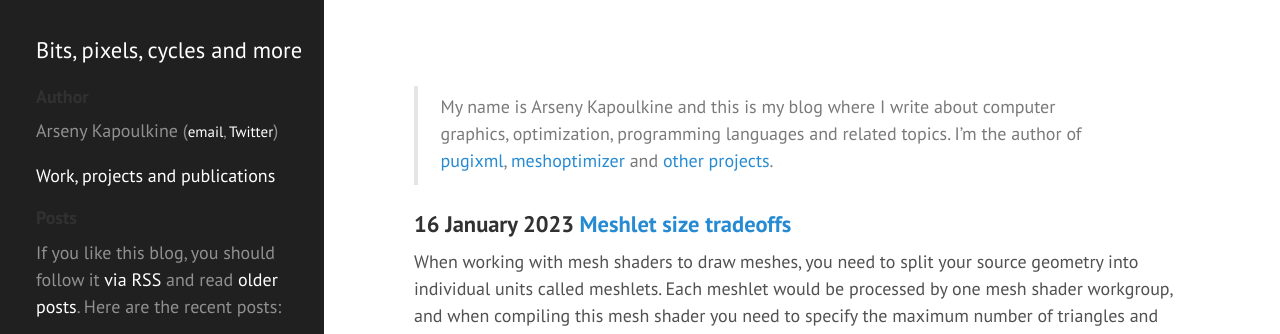
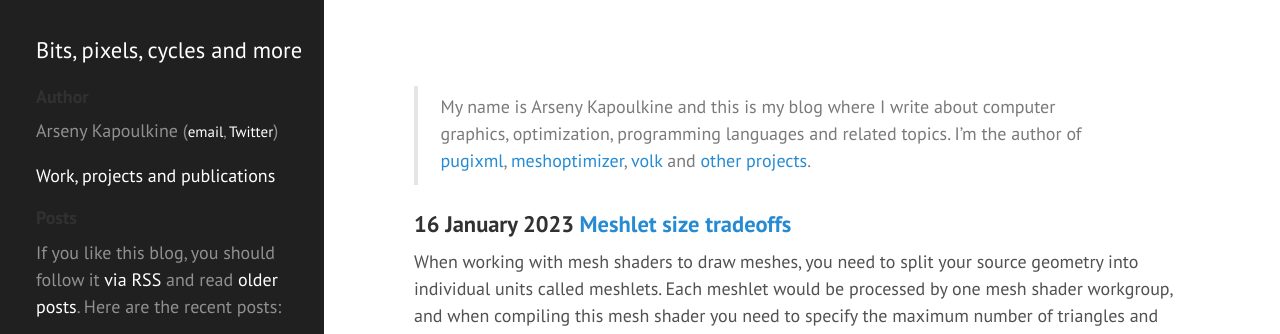
Before and after one commit to zeux/zeux.github.io, a Jekyll site: the page built from index.md, in a window 1280 px wide and 900 px high. Shown: the top 334 px of the window. Built offline with Jekyll 4.4.1, drawn with Linux system fonts in a browser that asks for light colours.

Commit message:
Add volk link to front page

```diff
--- a/index.md
+++ b/index.md
@@ -4,7 +4,7 @@ title: Home
 ---
 
 > My name is Arseny Kapoulkine and this is my blog where I write about computer graphics, optimization, programming languages and related topics.
-> I'm the author of [pugixml](https://pugixml.org), [meshoptimizer](https://github.com/zeux/meshoptimizer) and [other projects](https://github.com/zeux/).
+> I'm the author of [pugixml](https://pugixml.org), [meshoptimizer](https://github.com/zeux/meshoptimizer), [volk](https://github.com/zeux/volk) and [other projects](https://github.com/zeux/).
 
 {% for post in site.posts limit:5 %}
 ### {{ post.date | date_to_long_string }} <a href="{{ post.url }}">{{ post.title }}</a>
```
